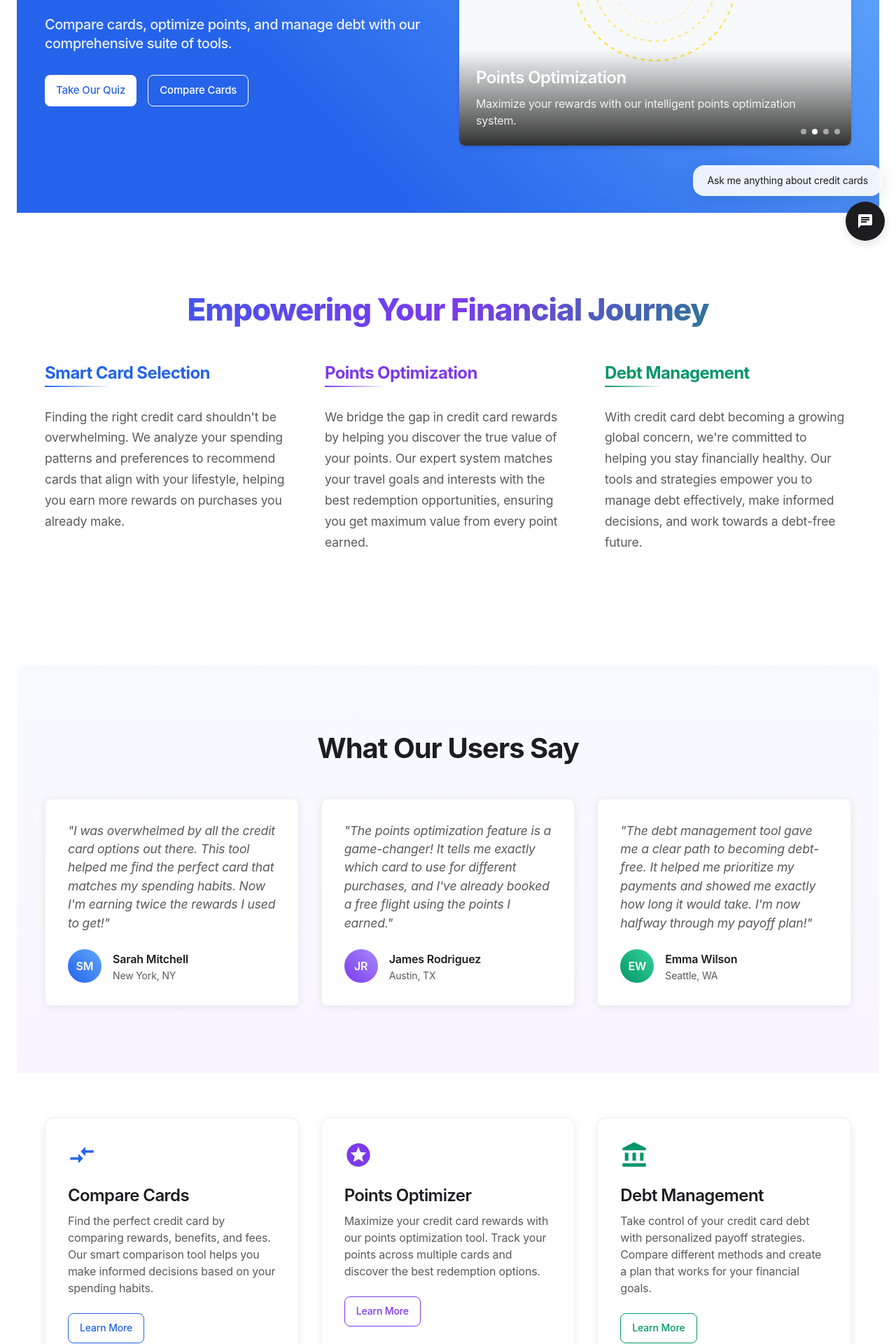
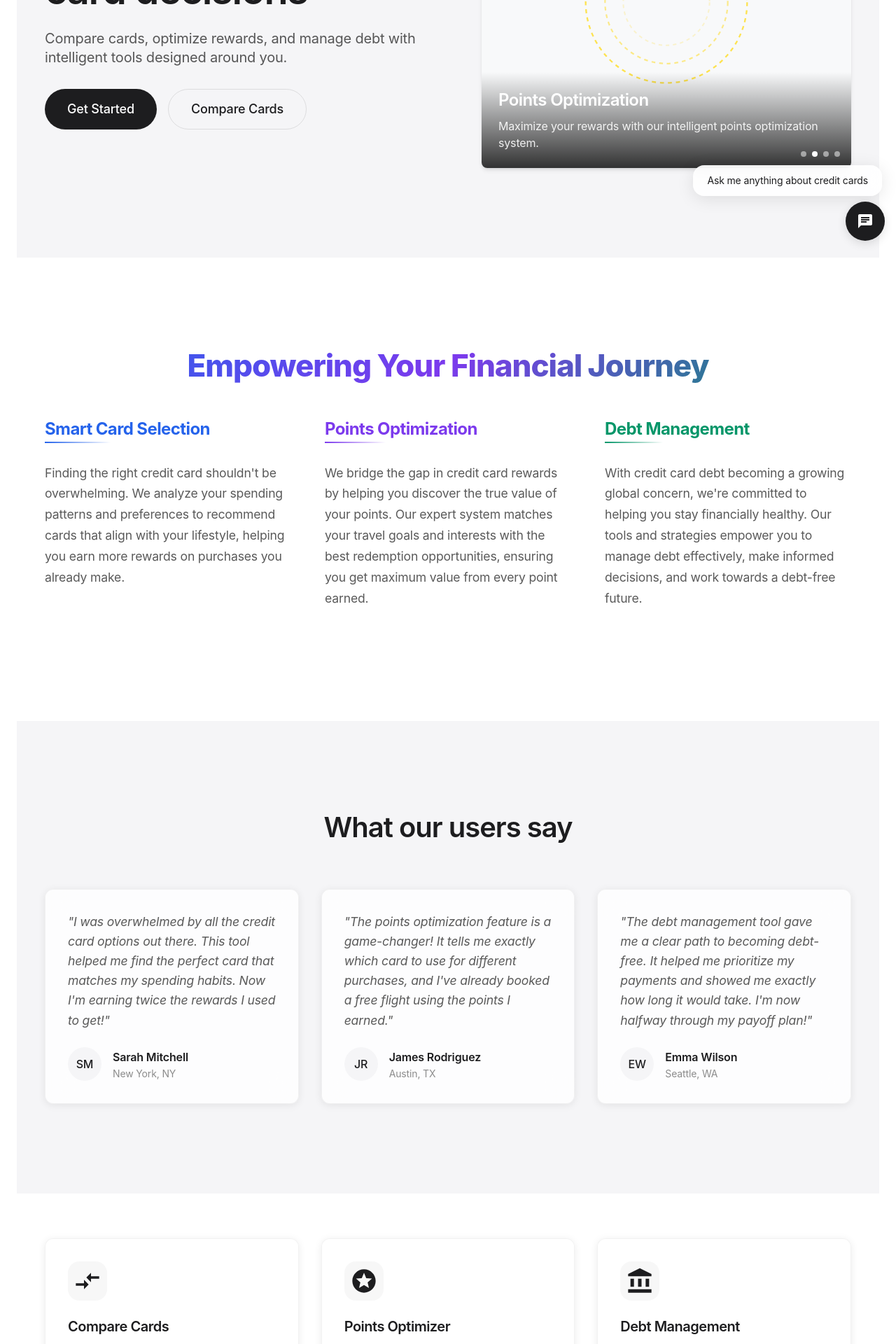
Before and after one commit to nickjackson801/card-clarity, a React (Vite) app: page / in a window 1280 px wide. Shown: the part 440-2360 px from the top of the page at 70% size. Built offline with nearby package versions, Linux system fonts and the light colour scheme.

Commit message:
Update Home page to match Apple's minimalist design

```diff
--- a/src/pages/Home.tsx
+++ b/src/pages/Home.tsx
@@ -52,71 +52,74 @@ const Home = () => {
       {/* Hero Section */}
       <Box
         sx={{
-          background: `linear-gradient(45deg, ${COLORS.cardComparison.main} 30%, ${COLORS.cardComparison.light} 90%)`,
-          color: 'white',
-          py: { xs: 8, md: 12 },
-          mb: 6,
+          background: '#f5f5f7',
+          color: '#1d1d1f',
+          py: { xs: 12, md: 16 },
+          mb: 8,
+          position: 'relative',
+          overflow: 'hidden',
         }}
       >
         <Container maxWidth="lg">
           <motion.div
             initial={{ opacity: 0, y: 20 }}
             animate={{ opacity: 1, y: 0 }}
-            transition={{ duration: 0.5 }}
+            transition={{ duration: 0.6, ease: [0.215, 0.61, 0.355, 1] }}
           >
             <Grid container spacing={4} alignItems="center">
               <Grid item xs={12} md={6}>
                 <Typography
-                  variant="h2"
+                  variant="h1"
                   component="h1"
                   gutterBottom
                   sx={{
-                    fontWeight: 700,
+                    fontWeight: 600,
                     fontSize: { xs: '2.5rem', md: '3.5rem' },
-                    lineHeight: 1.2,
+                    lineHeight: 1.1,
                     mb: 3,
+                    letterSpacing: '-0.025em'
                   }}
                 >
-                  Make Smarter Credit Card Decisions
+                  Make smarter credit card decisions
                 </Typography>
                 <Typography
                   variant="h5"
-                  color="inherit"
                   paragraph
                   sx={{
                     mb: 4,
                     fontSize: { xs: '1.1rem', md: '1.25rem' },
-                    opacity: 0.9
+                    color: 'rgba(0, 0, 0, 0.65)',
+                    letterSpacing: '-0.01em',
+                    fontWeight: 400
                   }}
                 >
-                  Compare cards, optimize points, and manage debt with our comprehensive suite of tools.
+                  Compare cards, optimize rewards, and manage debt with intelligent tools designed around you.
                 </Typography>
-                <Box sx={{ display: 'flex', gap: 2, flexWrap: 'wrap' }}>
+                <Box sx={{ display: 'flex', gap: 2 }}>
                   <Button
                     variant="contained"
                     size="large"
-                    onClick={() => navigate('/quiz')}
+                    component={Link}
+                    to="/quiz"
                     sx={{
-                      background: 'white',
-                      color: COLORS.cardComparison.main,
-                      '&:hover': {
-                        background: 'rgba(255, 255, 255, 0.9)',
-                      }
+                      fontSize: '1.125rem',
+                      py: 1.5,
+                      px: 4,
+                      borderRadius: 12,
                     }}
                   >
-                    Take Our Quiz
+                    Get Started
                   </Button>
                   <Button
                     variant="outlined"
                     size="large"
-                    onClick={() => navigate('/compare')}
+                    component={Link}
+                    to="/compare"
                     sx={{
-                      color: 'white',
-                      borderColor: 'white',
-                      '&:hover': {
-                        borderColor: 'rgba(255, 255, 255, 0.9)',
-                        bgcolor: 'rgba(255, 255, 255, 0.1)',
-                      }
+                      fontSize: '1.125rem',
+                      py: 1.5,
+                      px: 4,
+                      borderRadius: 12,
                     }}
                   >
                     Compare Cards
@@ -124,13 +127,9 @@ const Home = () => {
                 </Box>
               </Grid>
               <Grid item xs={12} md={6}>
-                <motion.div
-                  initial={{ opacity: 0, x: 20 }}
-                  animate={{ opacity: 1, x: 0 }}
-                  transition={{ duration: 0.5, delay: 0.2 }}
-                >
+                <Box sx={{ position: 'relative', pl: { md: 4 } }}>
                   <FeatureSlideshow />
-                </motion.div>
+                </Box>
               </Grid>
             </Grid>
           </motion.div>
@@ -311,40 +310,46 @@ const Home = () => {
       {/* Customer Reviews Section */}
       <Box
         sx={{
-          background: `linear-gradient(to bottom, rgba(37, 99, 235, 0.03), rgba(124, 58, 237, 0.05))`,
-          py: { xs: 8, md: 12 },
+          background: '#f5f5f7',
+          py: { xs: 12, md: 16 },
           mb: 8,
         }}
       >
         <Container maxWidth="lg">
           <Typography
-            variant="h3"
+            variant="h2"
             component="h2"
             align="center"
             gutterBottom
             sx={{
-              fontWeight: 700,
-              mb: 6,
+              fontWeight: 600,
+              mb: 8,
               fontSize: { xs: '2rem', md: '2.5rem' },
+              letterSpacing: '-0.025em'
             }}
           >
-            What Our Users Say
+            What our users say
           </Typography>
           <Grid container spacing={4}>
             <Grid item xs={12} md={4}>
               <motion.div
                 initial={{ opacity: 0, y: 20 }}
                 animate={{ opacity: 1, y: 0 }}
-                transition={{ duration: 0.5, delay: 0.1 }}
+                transition={{ duration: 0.6, delay: 0.1 }}
               >
                 <Paper
                   elevation={0}
                   sx={{
                     p: 4,
                     height: '100%',
-                    background: 'rgba(255, 255, 255, 0.9)',
-                    backdropFilter: 'blur(10px)',
-                    borderRadius: 2,
+                    background: 'rgba(255, 255, 255, 0.8)',
+                    backdropFilter: 'blur(20px)',
+                    borderRadius: 3,
+                    transition: 'all 0.3s ease',
+                    '&:hover': {
+                      transform: 'translateY(-4px)',
+                      boxShadow: '0 4px 24px rgba(0, 0, 0, 0.12)',
+                    },
                   }}
                 >
                   <Typography
@@ -354,7 +359,9 @@ const Home = () => {
                       fontSize: '1.1rem',
                       fontStyle: 'italic',
                       mb: 3,
-                      color: 'text.secondary',
+                      color: 'rgba(0, 0, 0, 0.65)',
+                      letterSpacing: '-0.01em',
+                      lineHeight: 1.6
                     }}
                   >
                     "I was overwhelmed by all the credit card options out there. This tool helped me find the perfect card that matches my spending habits. Now I'm earning twice the rewards I used to get!"
@@ -365,22 +372,34 @@ const Home = () => {
                         width: 48,
                         height: 48,
                         borderRadius: '50%',
-                        background: `linear-gradient(45deg, ${COLORS.cardComparison.main}, ${COLORS.cardComparison.light})`,
+                        background: '#f5f5f7',
                         display: 'flex',
                         alignItems: 'center',
                         justifyContent: 'center',
-                        color: 'white',
-                        fontWeight: 600,
+                        color: '#1d1d1f',
+                        fontWeight: 500,
                         mr: 2,
                       }}
                     >
                       SM
                     </Box>
                     <Box>
-                      <Typography variant="subtitle1" sx={{ fontWeight: 600 }}>
+                      <Typography
+                        variant="subtitle1"
+                        sx={{
+                          fontWeight: 600,
+                          letterSpacing: '-0.01em'
+                        }}
+                      >
                         Sarah Mitchell
                       </Typography>
-                      <Typography variant="body2" color="text.secondary">
+                      <Typography
+                        variant="body2"
+                        sx={{
+                          color: 'rgba(0, 0, 0, 0.45)',
+                          letterSpacing: '-0.01em'
+                        }}
+                      >
                         New York, NY
                       </Typography>
                     </Box>
@@ -392,16 +411,21 @@ const Home = () => {
               <motion.div
                 initial={{ opacity: 0, y: 20 }}
                 animate={{ opacity: 1, y: 0 }}
-                transition={{ duration: 0.5, delay: 0.2 }}
+                transition={{ duration: 0.6, delay: 0.2 }}
               >
                 <Paper
                   elevation={0}
                   sx={{
                     p: 4,
                     height: '100%',
-                    background: 'rgba(255, 255, 255, 0.9)',
-                    backdropFilter: 'blur(10px)',
-                    borderRadius: 2,
+                    background: 'rgba(255, 255, 255, 0.8)',
+                    backdropFilter: 'blur(20px)',
+                    borderRadius: 3,
+                    transition: 'all 0.3s ease',
+                    '&:hover': {
+                      transform: 'translateY(-4px)',
+                      boxShadow: '0 4px 24px rgba(0, 0, 0, 0.12)',
+                    },
                   }}
                 >
                   <Typography
@@ -411,7 +435,9 @@ const Home = () => {
                       fontSize: '1.1rem',
                       fontStyle: 'italic',
                       mb: 3,
-                      color: 'text.secondary',
+                      color: 'rgba(0, 0, 0, 0.65)',
+                      letterSpacing: '-0.01em',
+                      lineHeight: 1.6
                     }}
                   >
                     "The points optimization feature is a game-changer! It tells me exactly which card to use for different purchases, and I've already booked a free flight using the points I earned."
@@ -422,22 +448,34 @@ const Home = () => {
                         width: 48,
                         height: 48,
                         borderRadius: '50%',
-                        background: `linear-gradient(45deg, ${COLORS.pointsOptimizer.main}, ${COLORS.pointsOptimizer.light})`,
+                        background: '#f5f5f7',
                         display: 'flex',
                         alignItems: 'center',
                         justifyContent: 'center',
-                        color: 'white',
-                        fontWeight: 600,
+                        color: '#1d1d1f',
+                        fontWeight: 500,
                         mr: 2,
                       }}
                     >
                       JR
                     </Box>
                     <Box>
-                      <Typography variant="subtitle1" sx={{ fontWeight: 600 }}>
+                      <Typography
+                        variant="subtitle1"
+                        sx={{
+                          fontWeight: 600,
+                          letterSpacing: '-0.01em'
+                        }}
+                      >
                         James Rodriguez
                       </Typography>
-                      <Typography variant="body2" color="text.secondary">
+                      <Typography
+                        variant="body2"
+                        sx={{
+                          color: 'rgba(0, 0, 0, 0.45)',
+                          letterSpacing: '-0.01em'
+                        }}
+                      >
                         Austin, TX
                       </Typography>
                     </Box>
@@ -449,16 +487,21 @@ const Home = () => {
               <motion.div
                 initial={{ opacity: 0, y: 20 }}
                 animate={{ opacity: 1, y: 0 }}
-                transition={{ duration: 0.5, delay: 0.3 }}
+                transition={{ duration: 0.6, delay: 0.3 }}
               >
                 <Paper
                   elevation={0}
                   sx={{
                     p: 4,
                     height: '100%',
-                    background: 'rgba(255, 255, 255, 0.9)',
-                    backdropFilter: 'blur(10px)',
-                    borderRadius: 2,
+                    background: 'rgba(255, 255, 255, 0.8)',
+                    backdropFilter: 'blur(20px)',
+                    borderRadius: 3,
+                    transition: 'all 0.3s ease',
+                    '&:hover': {
+                      transform: 'translateY(-4px)',
+                      boxShadow: '0 4px 24px rgba(0, 0, 0, 0.12)',
+                    },
                   }}
                 >
                   <Typography
@@ -468,7 +511,9 @@ const Home = () => {
                       fontSize: '1.1rem',
                       fontStyle: 'italic',
                       mb: 3,
-                      color: 'text.secondary',
+                      color: 'rgba(0, 0, 0, 0.65)',
+                      letterSpacing: '-0.01em',
+                      lineHeight: 1.6
                     }}
                   >
                     "The debt management tool gave me a clear path to becoming debt-free. It helped me prioritize my payments and showed me exactly how long it would take. I'm now halfway through my payoff plan!"
@@ -479,22 +524,34 @@ const Home = () => {
                         width: 48,
                         height: 48,
                         borderRadius: '50%',
-                        background: `linear-gradient(45deg, ${COLORS.debtManagement.main}, ${COLORS.debtManagement.light})`,
+                        background: '#f5f5f7',
                         display: 'flex',
                         alignItems: 'center',
                         justifyContent: 'center',
-                        color: 'white',
-                        fontWeight: 600,
+                        color: '#1d1d1f',
+                        fontWeight: 500,
                         mr: 2,
                       }}
                     >
                       EW
                     </Box>
                     <Box>
-                      <Typography variant="subtitle1" sx={{ fontWeight: 600 }}>
+                      <Typography
+                        variant="subtitle1"
+                        sx={{
+                          fontWeight: 600,
+                          letterSpacing: '-0.01em'
+                        }}
+                      >
                         Emma Wilson
                       </Typography>
-                      <Typography variant="body2" color="text.secondary">
+                      <Typography
+                        variant="body2"
+                        sx={{
+                          color: 'rgba(0, 0, 0, 0.45)',
+                          letterSpacing: '-0.01em'
+                        }}
+                      >
                         Seattle, WA
                       </Typography>
                     </Box>
@@ -507,14 +564,19 @@ const Home = () => {
       </Box>
 
       {/* Services Section */}
-      <Container maxWidth="lg" sx={{ mb: 8 }}>
+      <Container maxWidth="lg" sx={{ mb: 12 }}>
+        <motion.div
+          initial={{ opacity: 0, y: 20 }}
+          animate={{ opacity: 1, y: 0 }}
+          transition={{ duration: 0.6, delay: 0.2 }}
+        >
           <Grid container spacing={4}>
             {services.map((service, index) => (
               <Grid item xs={12} md={4} key={service.title}>
                 <motion.div
                   initial={{ opacity: 0, y: 20 }}
                   animate={{ opacity: 1, y: 0 }}
-                transition={{ duration: 0.5, delay: index * 0.1 }}
+                  transition={{ duration: 0.6, delay: index * 0.1 }}
                 >
                   <Paper
                     sx={{
@@ -524,48 +586,72 @@ const Home = () => {
                       flexDirection: 'column',
                       position: 'relative',
                       overflow: 'hidden',
+                      background: 'rgba(255, 255, 255, 0.8)',
+                      backdropFilter: 'blur(20px)',
+                      transition: 'all 0.3s ease',
                       '&:hover': {
                         transform: 'translateY(-4px)',
-                      transition: 'transform 0.3s ease-in-out',
-                      boxShadow: (theme) => theme.shadows[4],
+                        boxShadow: '0 4px 24px rgba(0, 0, 0, 0.12)',
                       },
                     }}
                   >
                     <Box
                       sx={{
-                      mb: 2,
-                      color: service.color,
+                        mb: 3,
+                        color: '#1d1d1f',
+                        display: 'flex',
+                        alignItems: 'center',
+                        justifyContent: 'center',
+                        width: 56,
+                        height: 56,
+                        borderRadius: '16px',
+                        background: 'rgba(0, 0, 0, 0.03)',
                       }}
                     >
                       {service.icon}
                     </Box>
-                  <Typography variant="h5" component="h2" gutterBottom sx={{ fontWeight: 600 }}>
+                    <Typography
+                      variant="h5"
+                      component="h2"
+                      gutterBottom
+                      sx={{
+                        fontWeight: 600,
+                        letterSpacing: '-0.025em',
+                        fontSize: '1.25rem'
+                      }}
+                    >
                       {service.title}
                     </Typography>
-                  <Typography color="text.secondary" paragraph sx={{ mb: 3, flexGrow: 1 }}>
+                    <Typography
+                      sx={{
+                        color: 'rgba(0, 0, 0, 0.65)',
+                        mb: 3,
+                        flexGrow: 1,
+                        letterSpacing: '-0.01em',
+                        lineHeight: 1.6
+                      }}
+                    >
                       {service.description}
                     </Typography>
                     <Button
                       component={Link}
                       to={service.link}
-                    variant="outlined"
                       sx={{
                         alignSelf: 'flex-start',
-                      color: service.color,
-                      borderColor: service.color,
+                        color: '#06c',
                         '&:hover': {
-                        borderColor: service.color,
-                        bgcolor: `${service.color}10`,
-                      },
+                          backgroundColor: 'rgba(0, 102, 204, 0.05)'
+                        }
                       }}
                     >
-                    Learn More
+                      Learn more →
                     </Button>
                   </Paper>
                 </motion.div>
               </Grid>
             ))}
           </Grid>
+        </motion.div>
       </Container>
       <ChatBot />
     </Box>
```
Lines whose indentation alone changed are shown as unchanged.
